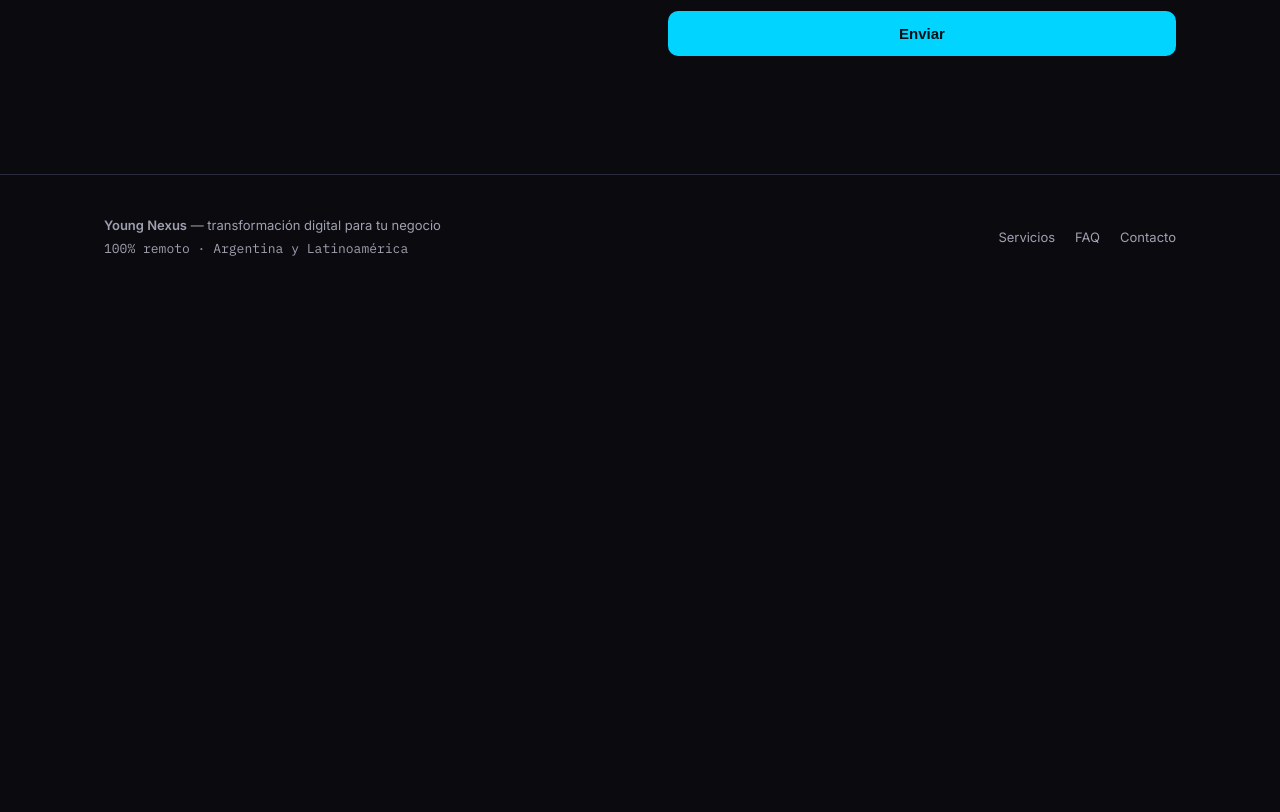
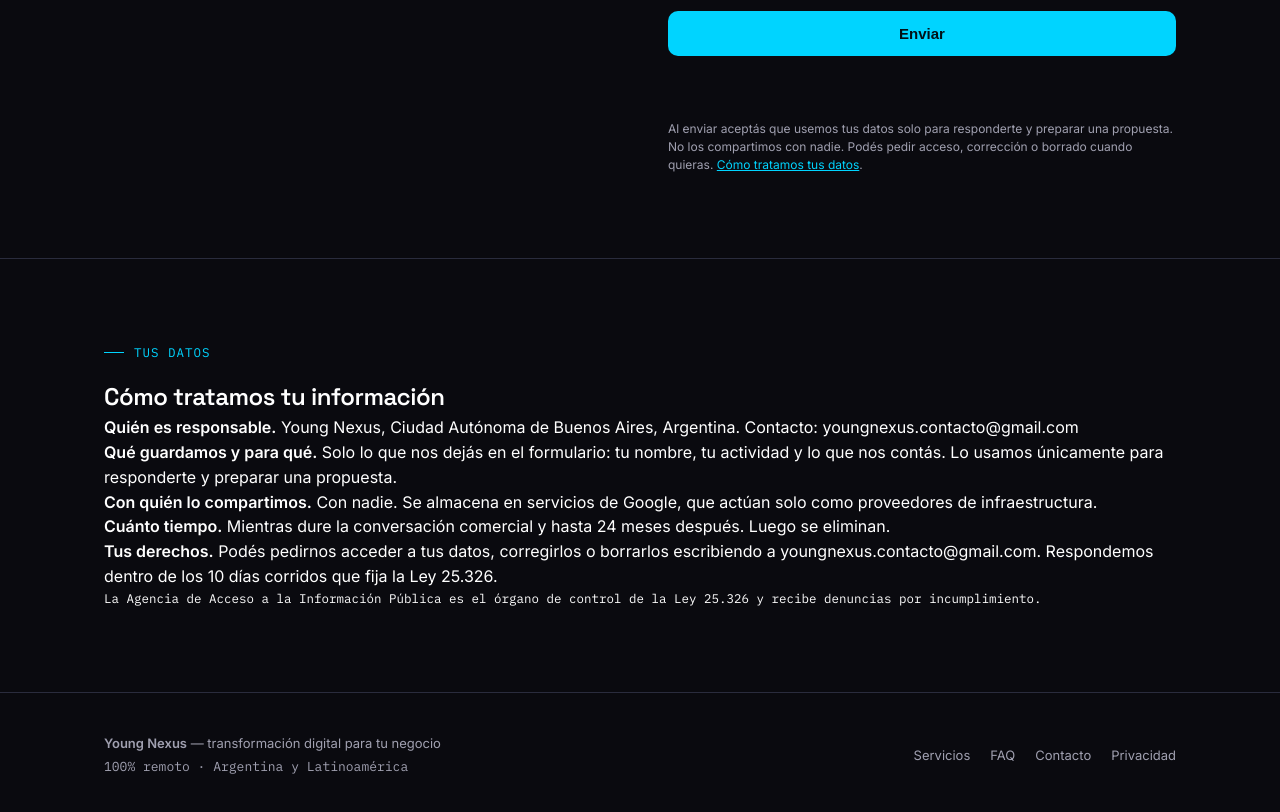
Before and after one commit to youngnexuscontacto-hub/young-nexus-landing, a plain HTML site: page index.html in a window 1280 px wide. Shown: the part 5960-6772 px from the top of the page. Before the commit the page ends 6259 px from the top, so only its background shows below. Drawn offline with Linux system fonts and the light colour scheme.

Commit message:
Agrega aviso de privacidad conforme Ley 25.326
Suma seccion de privacidad con responsable, finalidad, plazo de
conservacion y canal de ejercicio de derechos ARCO, aviso breve en el
formulario y link en el footer. Cumple el deber de informacion del
art. 6 de la Ley 25.326.

```diff
--- a/index.html
+++ b/index.html
@@ -138,7 +138,8 @@
   .submit-btn{background:var(--electric); color:#001217; padding:14px; border:none; border-radius:10px; font-weight:600; font-size:15px; cursor:pointer; transition:transform .15s ease;}
   .submit-btn:hover{transform:translateY(-2px);}
   .submit-btn:focus-visible, .btn-primary:focus-visible, .btn-secondary:focus-visible, .nav-cta:focus-visible{outline:2px solid var(--electric); outline-offset:3px;}
-  .form-status{font-size:13.5px; color:var(--text-dim); min-height:18px;}
+  .form-status{font-size:13.5px; color:var(--text-dim); min-height:18px;}  .form-legal{font-size:12px; color:var(--text-dim); line-height:1.5; margin-top:14px;}
+  .form-legal a{color:var(--electric); text-decoration:underline;}
 
   /* [10] FOOTER */
   footer{padding:40px 0; border-top:1px solid var(--line); color:var(--text-dim); font-size:13px;}
@@ -342,13 +343,25 @@
         <div><label for="negocio">Tu negocio o actividad</label><input type="text" id="negocio" name="negocio" required></div>
         <div><label for="mensaje">¿Qué te gustaría resolver?</label><textarea id="mensaje" name="mensaje" required></textarea></div>
         <button type="submit" class="submit-btn">Enviar</button>
-        <p class="form-status" id="form-status"></p>
+        <p class="form-status" id="form-status"></p>        <p class="form-legal">Al enviar aceptás que usemos tus datos solo para responderte y preparar una propuesta. No los compartimos con nadie. Podés pedir acceso, corrección o borrado cuando quieras. <a href="#privacidad">Cómo tratamos tus datos</a>.</p>
       </form>
     </div>
   </div>
 </section>
 
-<!-- [10] FOOTER -->
+<section class="section border-top" id="privacidad">
+  <div class="wrap">
+    <div class="eyebrow">Tus datos</div>
+    <h2>Cómo tratamos tu información</h2>
+    <p><strong>Quién es responsable.</strong> Young Nexus, Ciudad Autónoma de Buenos Aires, Argentina. Contacto: youngnexus.contacto@gmail.com</p>
+    <p><strong>Qué guardamos y para qué.</strong> Solo lo que nos dejás en el formulario: tu nombre, tu actividad y lo que nos contás. Lo usamos únicamente para responderte y preparar una propuesta.</p>
+    <p><strong>Con quién lo compartimos.</strong> Con nadie. Se almacena en servicios de Google, que actúan solo como proveedores de infraestructura.</p>
+    <p><strong>Cuánto tiempo.</strong> Mientras dure la conversación comercial y hasta 24 meses después. Luego se eliminan.</p>
+    <p><strong>Tus derechos.</strong> Podés pedirnos acceder a tus datos, corregirlos o borrarlos escribiendo a youngnexus.contacto@gmail.com. Respondemos dentro de los 10 días corridos que fija la Ley 25.326.</p>
+    <p class="mono" style="font-size:12.5px;">La Agencia de Acceso a la Información Pública es el órgano de control de la Ley 25.326 y recibe denuncias por incumplimiento.</p>
+  </div>
+</section>
+  <!-- [10] FOOTER -->
 <footer>
   <div class="wrap">
     <div class="foot-brand">
@@ -358,7 +371,7 @@
     <div class="foot-links">
       <a href="#servicios">Servicios</a>
       <a href="#faq">FAQ</a>
-      <a href="#contacto">Contacto</a>
+      <a href="#contacto">Contacto</a>      <a href="#privacidad">Privacidad</a>
     </div>
   </div>
 </footer>
```
